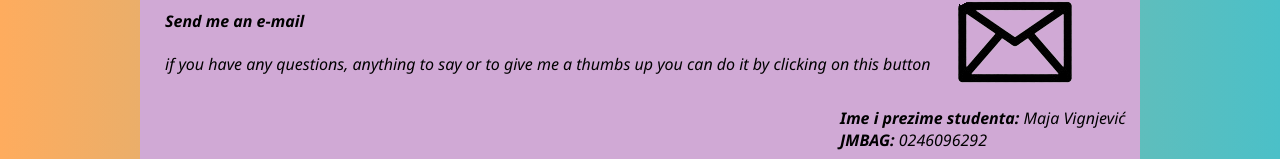
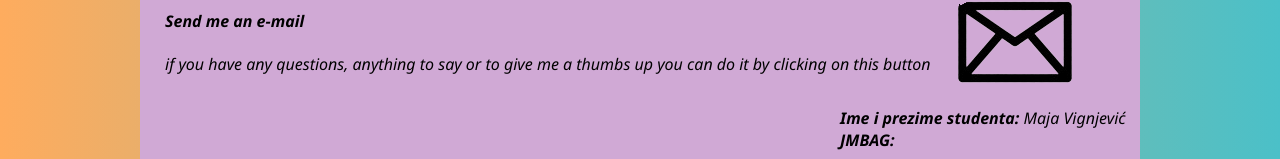
Before and after one commit to majavignjevic/Uvod-U-Web-Tehnologije, a plain HTML site: page Seminarski rad/poddirektorij/Kontakt.html in a window 1280 px wide. Shown: the part 1397-1556 px from the top of the page. Drawn offline with Linux system fonts and the light colour scheme.

Commit message:
Update Kontakt.html

```diff
--- a/Seminarski rad/poddirektorij/Kontakt.html
+++ b/Seminarski rad/poddirektorij/Kontakt.html
@@ -2,7 +2,7 @@
 <html lang="hr">
 <head>
     <title>Nail Art-Contact</title>
-    <meta name="author" content="Maja Vignjević, JMBAG:0246096292, grupa:UWT08">
+    <meta name="author" content="Maja Vignjević, JMBAG:, grupa:UWT08">
     <meta name="description" content="Stranica prikazuje različite tehnike, načine, kao i primjere dizajna nail arta:)">
     <meta name="viewport" content="width=device-width, initial-scale=1.0">
     <link rel="stylesheet" media="screen" href="kontakt-style.css">
@@ -121,7 +121,7 @@
     </div>
     <div class="footer">
         <p>
-            <b>Ime i prezime studenta:</b> Maja Vignjević<br><b>JMBAG:</b> 0246096292
+            <b>Ime i prezime studenta:</b> Maja Vignjević<br><b>JMBAG:</b>
         </p>
     </div>
   </div>
```
